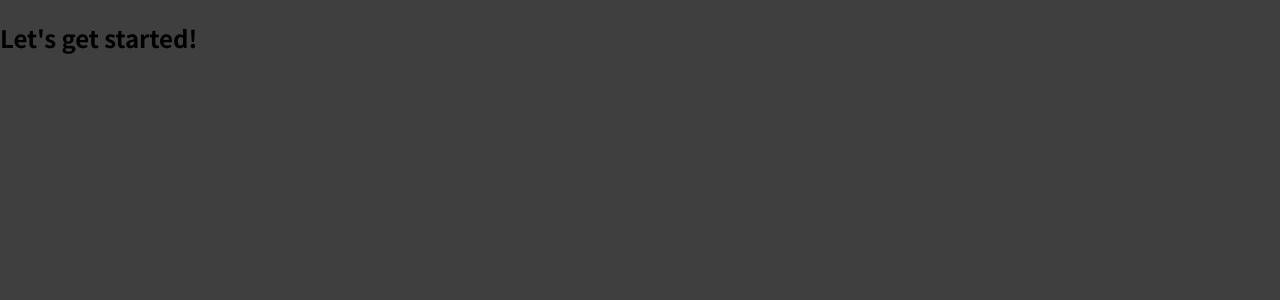
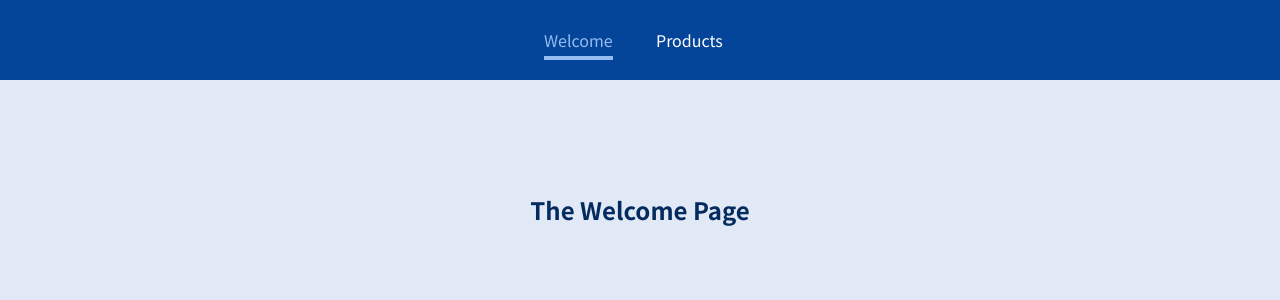
Before and after one commit to akapez/react-guide-updated-module, a React (Create React App) app: page /welcome in a window 1280 px wide. Shown: the top 300 px of the page. Built offline with nearby package versions, Linux system fonts and the light colour scheme.

Commit message:
upgrade v6

```diff
--- a/package.json
+++ b/package.json
@@ -8,6 +8,7 @@
     "@testing-library/user-event": "^12.8.3",
     "react": "^17.0.2",
     "react-dom": "^17.0.2",
+    "react-router-dom": "^6.0.2",
     "react-scripts": "4.0.3",
     "web-vitals": "^1.1.2"
   },
--- a/src/App.js
+++ b/src/App.js
@@ -1,9 +1,31 @@
+import { Fragment } from 'react';
+import { Route, Routes, Navigate } from 'react-router-dom';
+
+import Welcome from './screens/Welcome';
+import Products from './screens/Products';
+import ProductDetail from './screens/ProductDetail';
+import Header from './components/Header';
+
 function App() {
   return (
     <div>
-      <h2>Let's get started!</h2>
+      <Fragment>
+        <Header />
+        <main>
+          <Routes>
+            <Route path='/' element={<Navigate  to='/welcome' />} />
+            <Route path='/welcome/*' element={<Welcome />} />
+            <Route path='/products' element={<Products />} />
+            <Route path='/products/:productId' element={<ProductDetail />} />
+          </Routes>
+        </main>
+      </Fragment>
     </div>
   );
 }
 
 export default App;
+
+// our-domain.com/welcome => Welcome Component
+// our-domain.com/products => Products Component
+// our-domain.com/product-detail/a-book
--- /dev/null
+++ b/src/components/Header.js
@@ -0,0 +1,26 @@
+import { NavLink } from 'react-router-dom';
+
+import classes from './Header.module.css';
+
+const Header = () => {
+  return (
+    <header className={classes.header}>
+      <nav>
+        <ul>
+          <li>
+            <NavLink className={(navData) => navData.isActive ? classes.active : ''} to='/welcome'>
+              Welcome
+            </NavLink>
+          </li>
+          <li>
+            <NavLink className={(navData) => navData.isActive ? classes.active : ''} to='/products'>
+              Products
+            </NavLink>
+          </li>
+        </ul>
+      </nav>
+    </header>
+  );
+};
+
+export default Header;
--- /dev/null
+++ b/src/components/Header.module.css
@@ -0,0 +1,38 @@
+.header {
+    width: 100%;
+    height: 5rem;
+    background-color: #044599;
+    padding: 0 10%;
+  }
+
+  .header nav {
+    height: 100%;
+  }
+
+  .header ul {
+    height: 100%;
+    list-style: none;
+    display: flex;
+    padding: 0;
+    margin: 0;
+    align-items: center;
+    justify-content: center;
+  }
+
+  .header li {
+    margin: 0 1rem;
+    width: 5rem;
+  }
+
+  .header a {
+    color: white;
+    text-decoration: none;
+  }
+
+  .header a:hover,
+  .header a:active,
+  .header a.active {
+    color: #95bcf0;
+    padding-bottom: 0.25rem;
+    border-bottom: 4px solid #95bcf0;
+  }
--- a/src/index.css
+++ b/src/index.css
@@ -10,5 +10,17 @@ html {
 
 body {
   margin: 0;
-  background-color: #3f3f3f;
+  background-color: #e0e9f5;
 }
+
+main {
+  margin-top: 7rem;
+  text-align: center;
+}
+
+h1,
+h2,
+h3,
+p {
+  color: #042b5f;
+}
--- a/src/index.js
+++ b/src/index.js
@@ -1,6 +1,12 @@
 import ReactDOM from 'react-dom';
+import { BrowserRouter } from 'react-router-dom';
 
 import './index.css';
 import App from './App';
 
-ReactDOM.render(<App />, document.getElementById('root'));
+ReactDOM.render(
+  <BrowserRouter>
+    <App />
+  </BrowserRouter>,
+  document.getElementById('root')
+);
--- /dev/null
+++ b/src/screens/ProductDetail.js
@@ -0,0 +1,16 @@
+import { useParams } from 'react-router-dom';
+
+const ProductDetail = () => {
+  const params = useParams();
+
+  console.log(params.productId);
+
+  return (
+    <section>
+      <h1>Product Detail</h1>
+      <p>{params.productId}</p>
+    </section>
+  );
+};
+
+export default ProductDetail;
--- /dev/null
+++ b/src/screens/Products.js
@@ -0,0 +1,22 @@
+import { Link } from 'react-router-dom';
+
+const Products = () => {
+  return (
+    <section>
+      <h1>The Products Page</h1>
+      <ul>
+        <li>
+          <Link to='/products/p1'>A Book</Link>
+        </li>
+        <li>
+          <Link to='/products/p2'>A Carpet</Link>
+        </li>
+        <li>
+          <Link to='/products/p3'>An Online Course</Link>
+        </li>
+      </ul>
+    </section>
+  );
+};
+
+export default Products;
--- /dev/null
+++ b/src/screens/Welcome.js
@@ -0,0 +1,14 @@
+import { Route, Routes } from 'react-router-dom';
+
+const Welcome = () => {
+  return (
+    <section>
+      <h1>The Welcome Page</h1>
+      <Routes>
+        <Route path='new-user' element={<p>Welcome, new user!</p>} />
+      </Routes>
+    </section>
+  );
+};
+
+export default Welcome;
```
Also changed, not shown: 2 other files (tests, documents, lock files or other folders).
